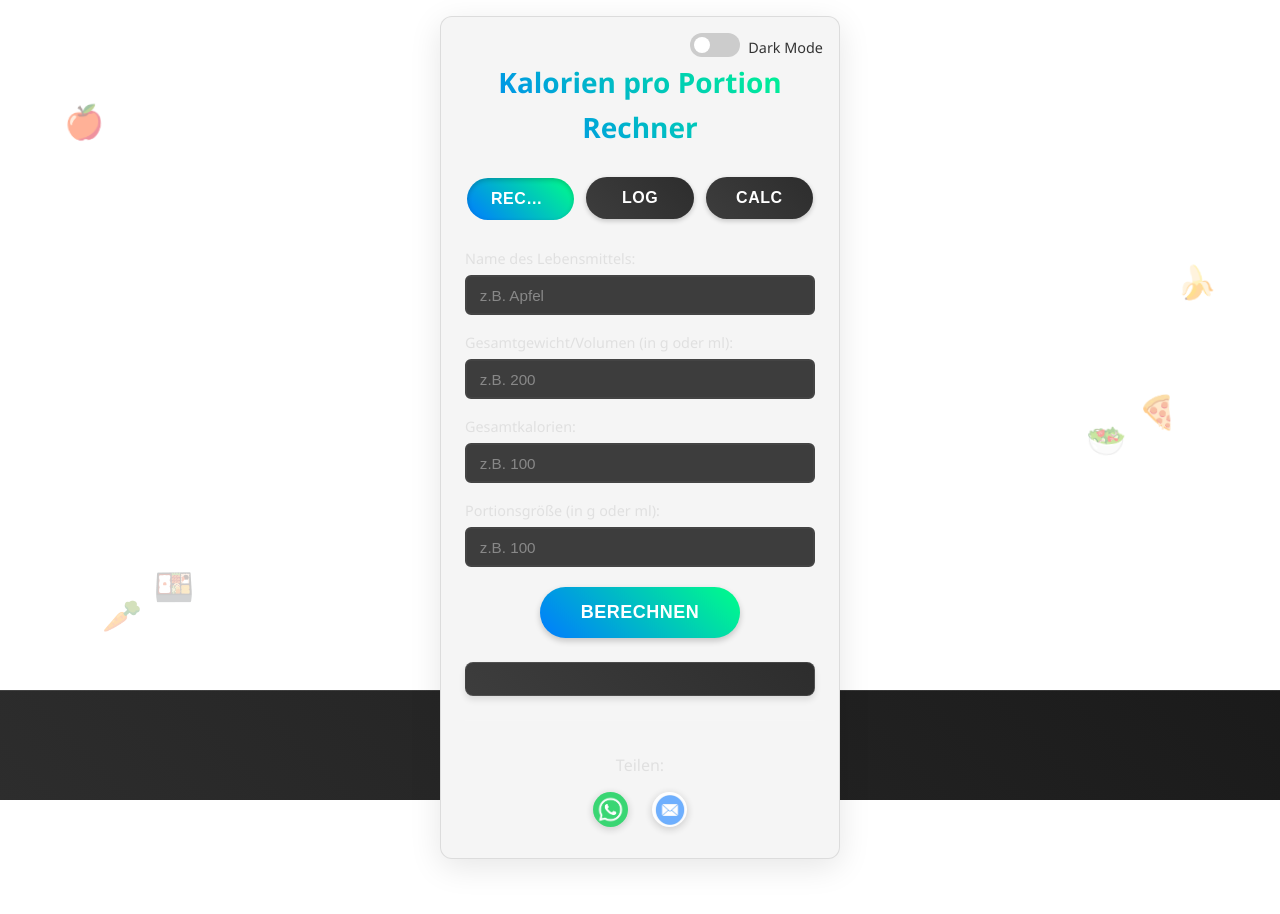
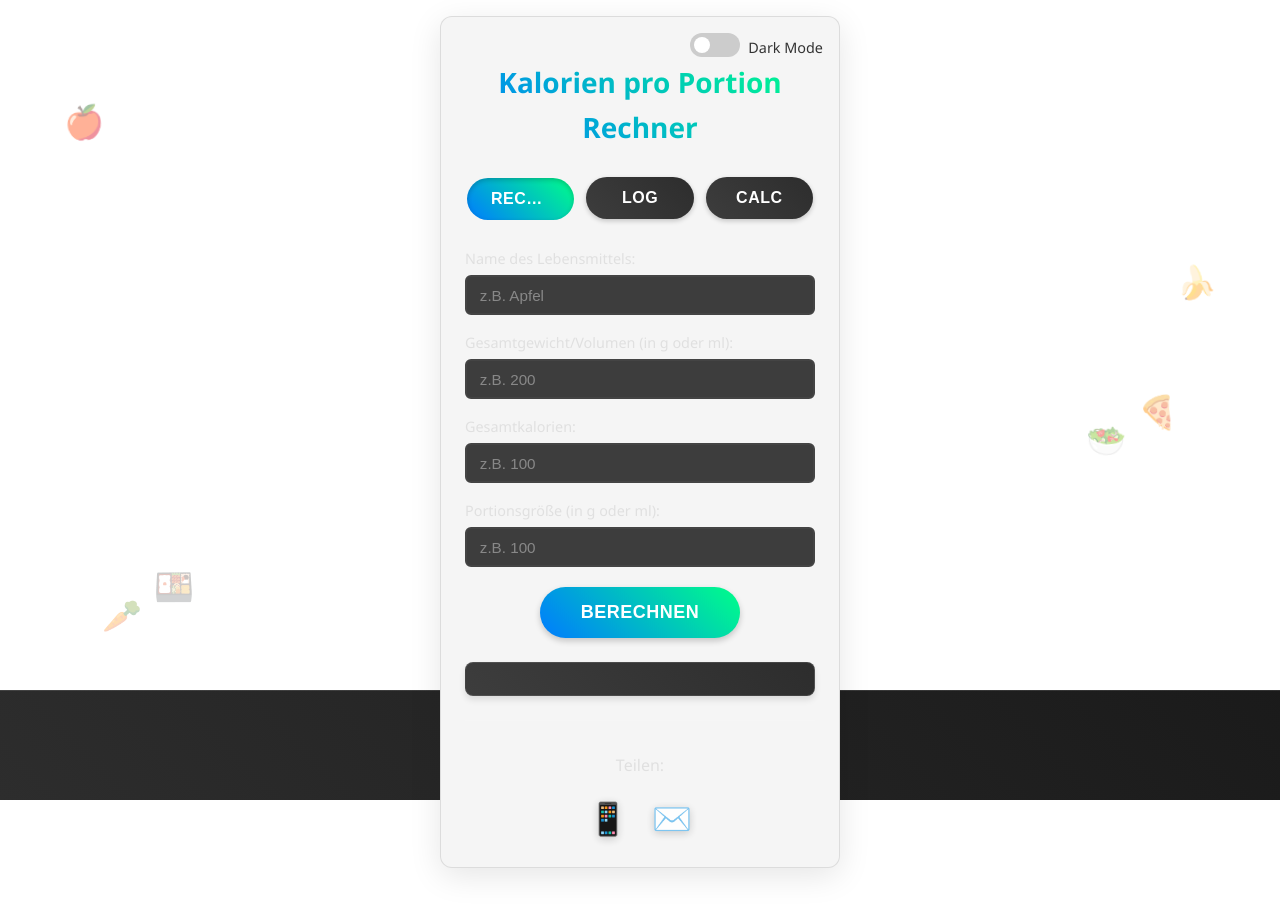
Before and after one commit to conversion85/KCAL, a plain HTML site: page index.html in a window 1280 px wide. Drawn offline with Linux system fonts and the light colour scheme.

Commit message:
Add files via upload

```diff
--- a/index.html
+++ b/index.html
@@ -119,10 +119,10 @@
             <div id="share-buttons" class="share-buttons">
                 <h3>Teilen:</h3>
                 <a href="#" id="shareWhatsapp" target="_blank" title="Auf WhatsApp teilen">
-                    <img src="whatsapp-icon.png" alt="WhatsApp">
+                    <span class="share-icon">📱</span>
                 </a>
                 <a href="#" id="shareEmail" title="Per E-Mail teilen">
-                    <img src="email-icon.png" alt="E-Mail">
+                    <span class="share-icon">✉️</span>
                 </a>
             </div>
         </div>
--- a/style.css
+++ b/style.css
@@ -263,18 +263,17 @@ button:active {
     transform: translateY(-3px);
 }
 
-.share-buttons img {
-    width: 35px;
-    height: 35px;
-    border-radius: 50%;
+.share-buttons .share-icon {
+    font-size: 2rem;
     opacity: 0.9;
     transition: all 0.3s ease;
     filter: drop-shadow(0 2px 4px rgba(0, 0, 0, 0.2));
     position: relative;
     z-index: 2;
+    display: inline-block;
 }
 
-.share-buttons img:hover {
+.share-buttons .share-icon:hover {
     opacity: 1;
     transform: scale(1.1);
 }
```
